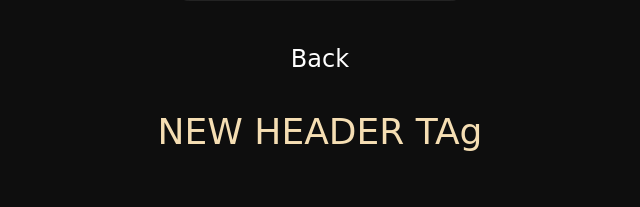
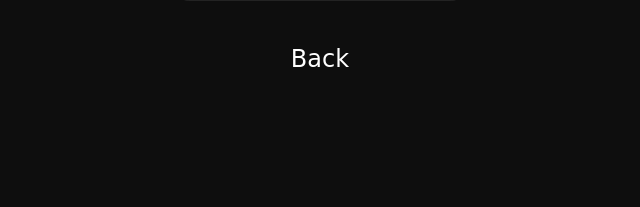
Before and after one commit to SuperXavier42/Page-Tracker, a Flask app: page /reading/addbook in a window 1280 px wide. Shown: the part 593-800 px from the top of the page, without its empty margins (320-960 px from the left). Run offline with Flask 3, Linux system fonts and the light colour scheme; some libraries are stand-ins or nearby versions; some web fonts are replaced.

Commit message:
changes made

```diff
--- a/templates/layout.html
+++ b/templates/layout.html
@@ -27,7 +27,6 @@
     <div class="content">
       {% block content %} {% endblock %}
     </div>
-    <h1>NEW HEADER TAg</h1>
     <script>
       $('#menu-toggle').click(function(){
         $(this).find('i').toggleClass('glyphicon-menu-hamburger').toggleClass('glyphicon-remove');
--- a/templates/login.html
+++ b/templates/login.html
@@ -19,7 +19,6 @@
             <input type="submit" class="form-button" value="Login">
         </form>
     </div>
-    <p>NEW P TAG</p>
     <h1>Sign up</h1>
     <div class="container">
         <form method="POST" action="{{url_for('auth.signup')}}">
```
